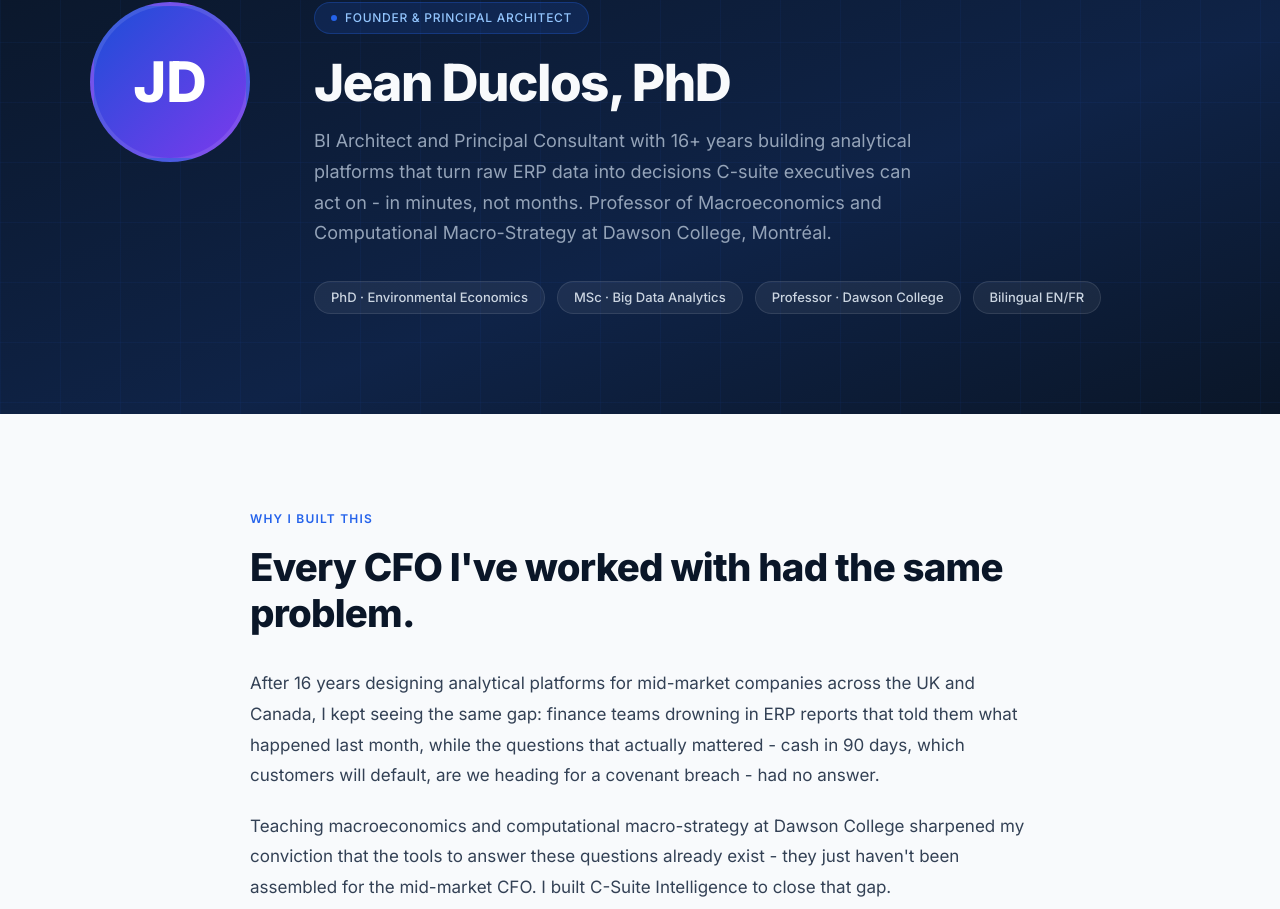
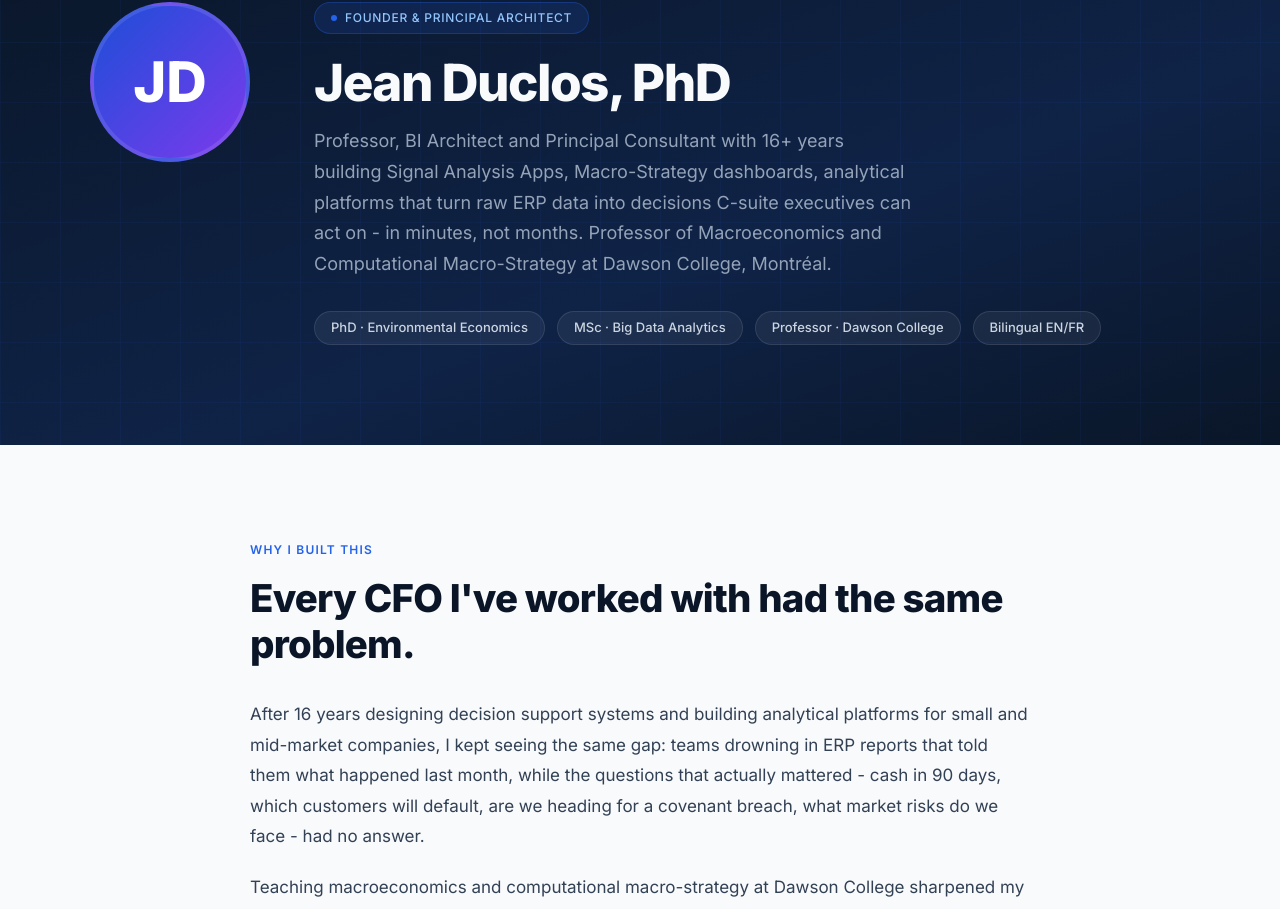
Before and after one commit to jeduclo/csuite-platform, a Next.js app: page /about in a window 1280 px wide. Shown: the part 139-1048 px from the top of the page. Built offline with nearby package versions, Linux system fonts and the light colour scheme.

Commit message:
Update home and about content

```diff
--- a/app/about/page.tsx
+++ b/app/about/page.tsx
@@ -47,7 +47,7 @@ export default function AboutPage() {
                 Jean Duclos, PhD
               </h1>
               <p style={{ fontSize: "18px", color: "#94A3B8", lineHeight: "1.7", maxWidth: "600px", marginBottom: "32px" }}>
-                BI Architect and Principal Consultant with 16+ years building analytical platforms
+                Professor, BI Architect and Principal Consultant with 16+ years building Signal Analysis Apps, Macro-Strategy dashboards, analytical platforms
                 that turn raw ERP data into decisions C-suite executives can act on - in minutes, not months.
                 Professor of Macroeconomics and Computational Macro-Strategy at Dawson College, Montréal.
               </p>
@@ -76,14 +76,15 @@ export default function AboutPage() {
           </h2>
           <div style={{ display: "flex", flexDirection: "column", gap: "20px", fontSize: "17px", color: "#334155", lineHeight: "1.8" }}>
             <p>
-              After 16 years designing analytical platforms for mid-market companies across the UK and Canada,
-              I kept seeing the same gap: finance teams drowning in ERP reports that told them what happened last month,
-              while the questions that actually mattered - cash in 90 days, which customers will default, are we heading for a covenant breach -
+              After 16 years designing decision support systems and building analytical platforms for small and mid-market companies,
+              I kept seeing the same gap: teams drowning in ERP reports that told them what happened last month,
+              while the questions that actually mattered - cash in 90 days, which customers will default, are we heading for a covenant breach,
+              what market risks do we face -
               had no answer.
             </p>
             <p>
               Teaching macroeconomics and computational macro-strategy at Dawson College sharpened my conviction
-              that the tools to answer these questions already exist - they just haven&apos;t been assembled for the mid-market CFO.
+              that the tools to answer these questions already exist - they just haven&apos;t been assembled for the small and mid-market C-Suite.
               I built C-Suite Intelligence to close that gap.
             </p>
             <p>
@@ -228,7 +229,7 @@ export default function AboutPage() {
             Let&apos;s talk about your data.
           </h2>
           <p style={{ fontSize: "16px", color: "#64748B", lineHeight: "1.7", marginBottom: "44px" }}>
-            A 45-minute discovery call. No slides. We connect to your data and show you three insights your team has never seen before.
+             We start with a 30-minute discovery call. No slides. We learn about your data and provide a cost effective architecture that will meet your needs while protecting your data.
           </p>
           <div style={{ display: "flex", gap: "16px", justifyContent: "center", flexWrap: "wrap" }}>
             <a href="https://calendly.com/jeanalegue/30min" style={{
--- a/app/page.tsx
+++ b/app/page.tsx
@@ -108,7 +108,7 @@ export default function HomePage() {
             maxWidth: "560px", marginBottom: "44px",
           }}>
             We connect your internal ERP data with external macro signals and predictive models
-            to give your CFO, CEO and CRO answers they cannot get anywhere else - in under 60 seconds.
+            to give your CFO, CEO and CRO answers they need for making informed decisions - in under 60 seconds.
           </p>
 
           <div style={{ display: "flex", gap: "16px", flexWrap: "wrap", marginBottom: "72px" }}>
@@ -150,7 +150,7 @@ export default function HomePage() {
             The Gap
           </p>
           <h2 style={{ fontSize: "clamp(28px, 3.5vw, 44px)", fontWeight: "800", color: "#0A1628", letterSpacing: "-0.02em", lineHeight: "1.2", maxWidth: "600px", marginBottom: "64px" }}>
-            Every CFO knows the answers aren&apos;t in the ERP.
+            Every CFO knows all the answers aren&apos;t in the ERP.
           </h2>
 
           <div style={{ display: "grid", gridTemplateColumns: "repeat(auto-fit, minmax(280px, 1fr))", gap: "24px" }}>
@@ -290,7 +290,7 @@ export default function HomePage() {
                 CFO Intelligence App
               </h3>
               <p style={{ fontSize: "14px", color: "#64748B", lineHeight: "1.7", marginBottom: "32px" }}>
-                8 pages. 12 questions your ERP cannot answer. Cash forecasting, covenant tracking,
+                6 pages. 12 questions your ERP cannot answer. Cash forecasting, covenant tracking,
                 customer default scoring, macro signals - all embedded in one dashboard.
               </p>
               <div style={{ display: "flex", flexDirection: "column", gap: "10px", marginBottom: "36px" }}>
@@ -328,7 +328,7 @@ export default function HomePage() {
                 Macro Intelligence Dashboard
               </h3>
               <p style={{ fontSize: "14px", color: "#64748B", lineHeight: "1.7", marginBottom: "32px" }}>
-                BoC policy trajectory, yield curve analysis, CPI vs IPPI compression, TSX sector rotation -
+                6 pages. BoC policy trajectory, yield curve analysis, CPI vs IPPI compression, TSX sector rotation -
                 translated into a capital allocation posture your board can act on.
               </p>
               <div style={{ display: "flex", flexDirection: "column", gap: "10px", marginBottom: "36px" }}>
@@ -367,7 +367,7 @@ export default function HomePage() {
               </p>
             </div>
             {[
-              { number: "~$150", unit: "CAD/month", label: "What you pay - full infrastructure cost of our platform (ADF, Data Lake, Azure SQL, Power BI Pro)" },
+              { number: "~$150", unit: "CAD/month", label: "What you pay - full infrastructure cost of our platform (ADF, DLT, Data Lake, DuckDB, Azure SQL, DBT, Power BI Pro)" },
               { number: "$200K–$500K", unit: "per year", label: "What comparable enterprise platforms charge (Anaplan, Adaptive, SAP Analytics) for the same capability" },
               { number: "60 sec", unit: "or less", label: "Time for a CFO to answer any of 12 questions the ERP cannot touch" },
             ].map((stat, i) => (
@@ -390,7 +390,7 @@ export default function HomePage() {
             Ready to see what your data can tell you?
           </h2>
           <p style={{ fontSize: "16px", color: "#64748B", lineHeight: "1.7", marginBottom: "44px" }}>
-            We start with a 45-minute discovery call. No slides. We connect to your data and show you three insights your team has never seen before.
+            We start with a 30-minute discovery call. No slides. We learn about your data and provide a cost effective architecture that will meet your needs while protecting your data.
           </p>
           <div style={{ display: "flex", gap: "16px", justifyContent: "center", flexWrap: "wrap" }}>
             <a href="https://calendly.com/jeanalegue/30min" style={{
```
